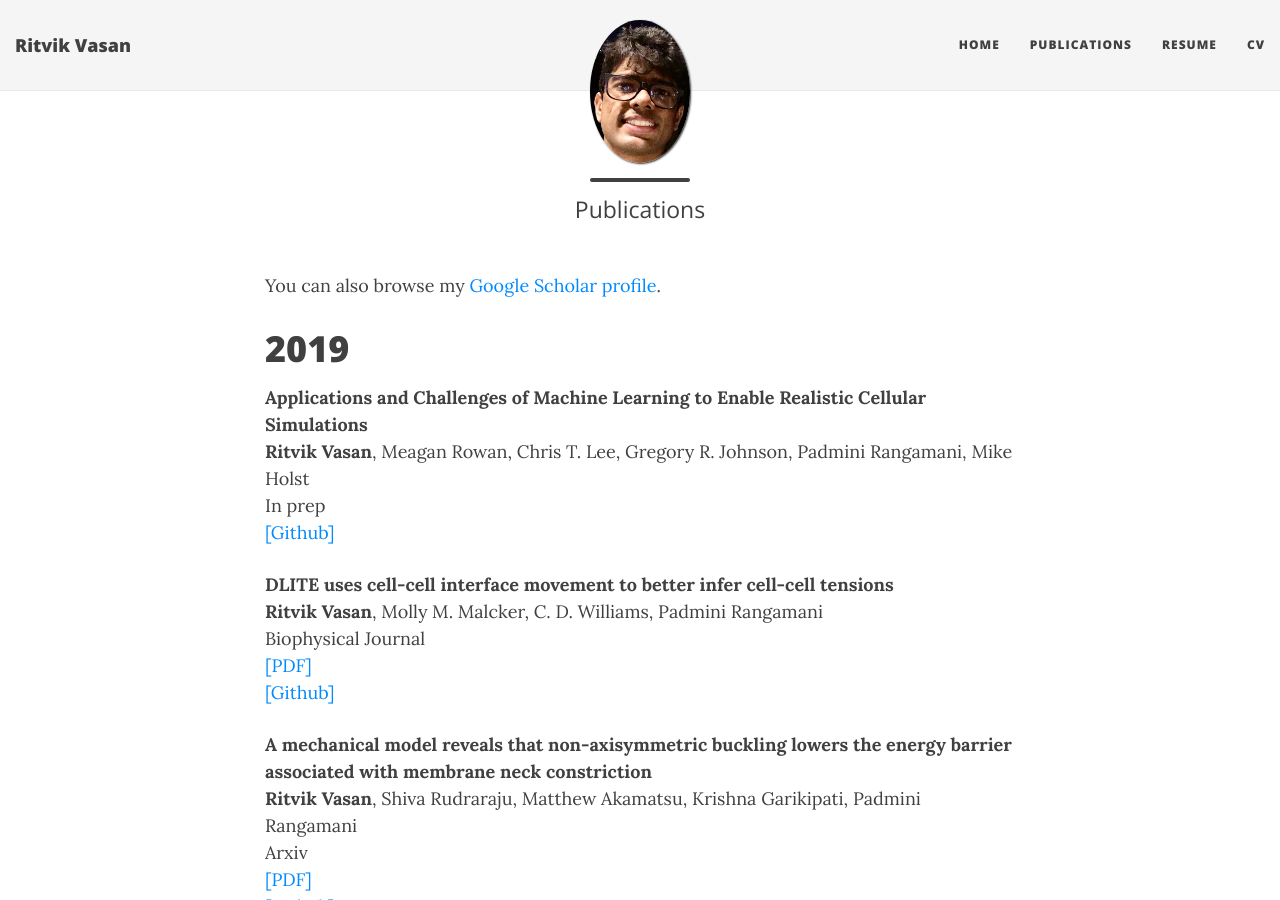
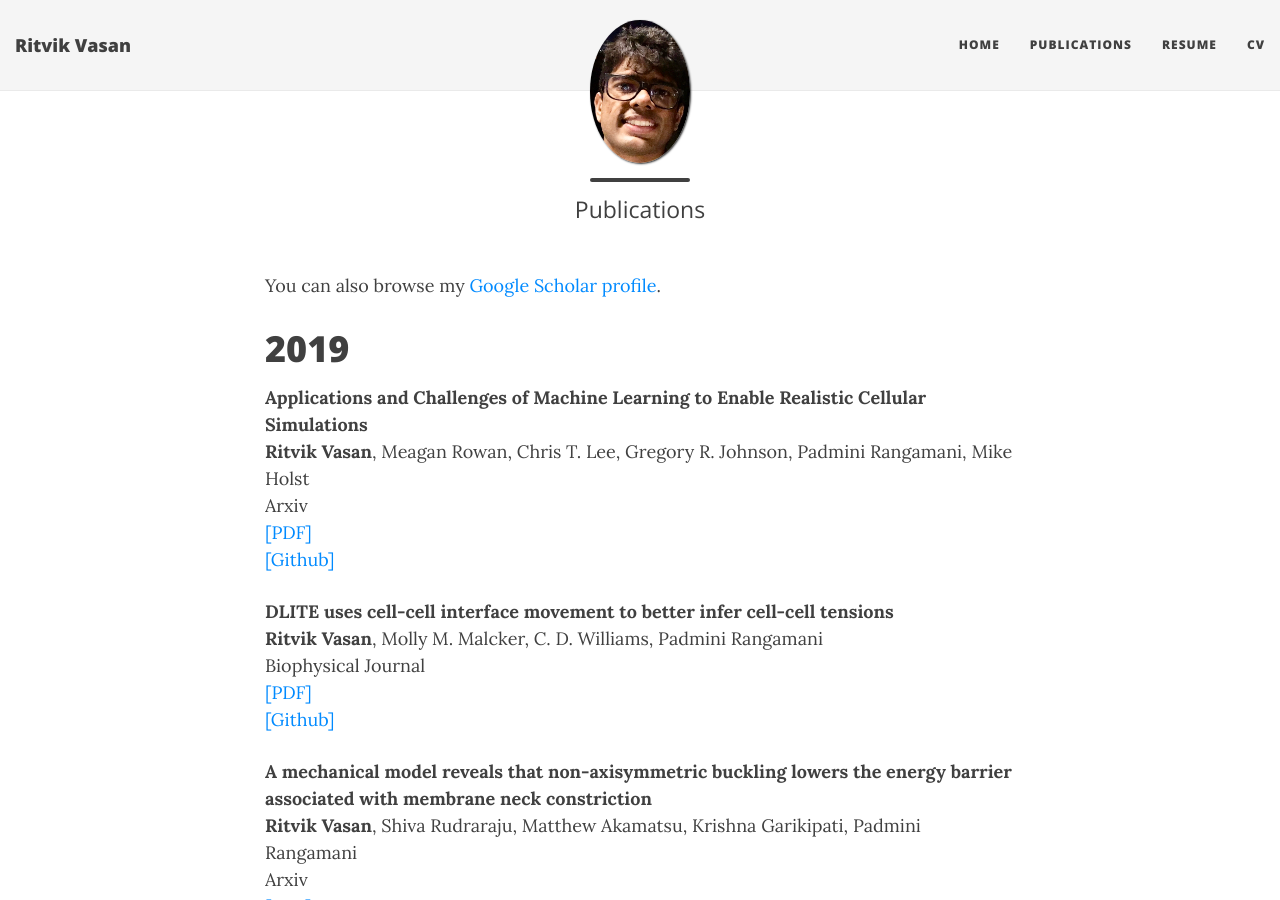
Before and after one commit to ritvikvasan/ritvikvasan.github.io, a Jekyll site: the page built from Publications.md, in a window 1280 px wide and 900 px high. Built offline with Jekyll 4.4.1, drawn with Linux system fonts in a browser that asks for light colours; nearby versions of some CDN libraries.

Commit message:
include ML pdf

```diff
--- a/Publications.md
+++ b/Publications.md
@@ -16,7 +16,8 @@ You can also browse my <a href="https://scholar.google.com/citations?user=NFIAyP
           <strong>Applications and Challenges of Machine Learning to Enable Realistic Cellular Simulations
 </strong><br />
           <b>Ritvik Vasan</b>, Meagan Rowan, Chris T. Lee, Gregory R. Johnson, Padmini Rangamani, Mike Holst<br />
-          In prep<br />
+          Arxiv<br />
+          <a href="https://arxiv.org/pdf/1911.05218.pdf">[PDF]</a> <br />
           <a href="https://github.com/AllenCellModeling/Gaussian_CVAE">[Github]</a> <br />
        </p>
     </div>
```
